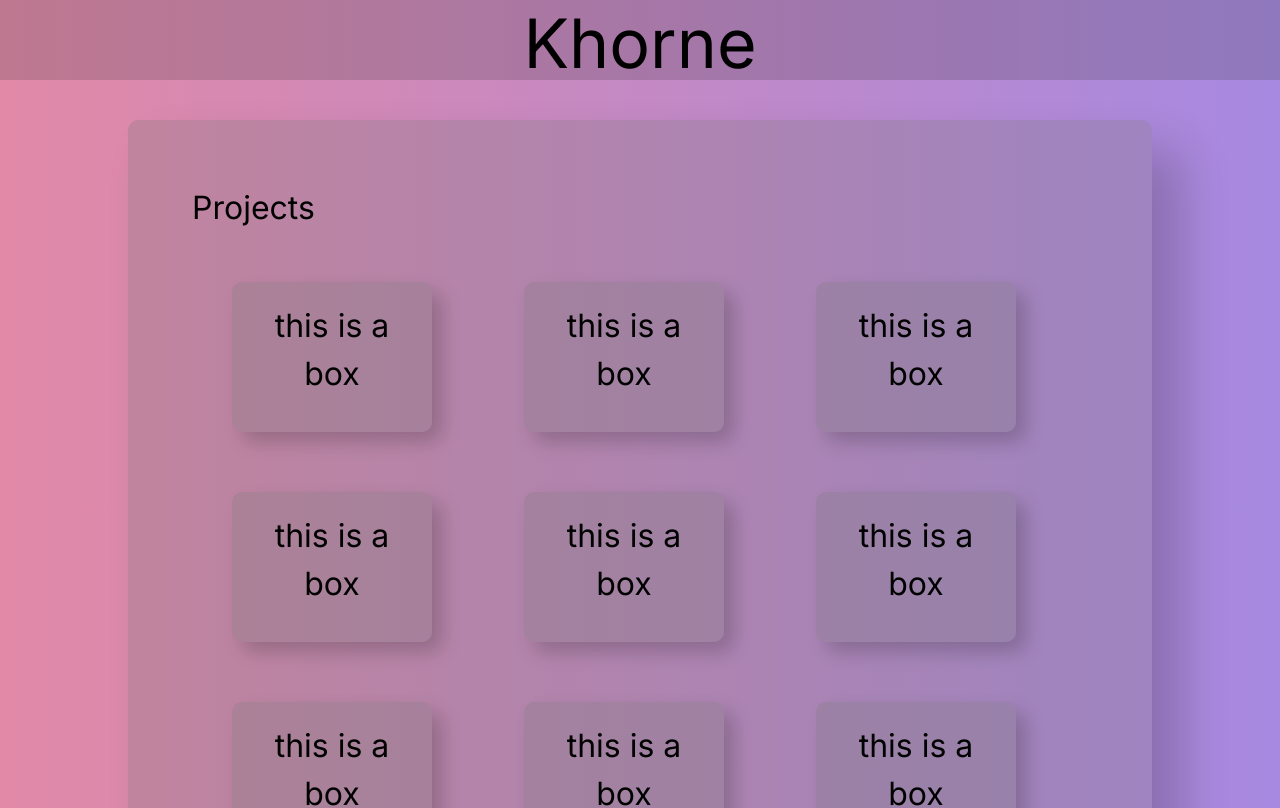
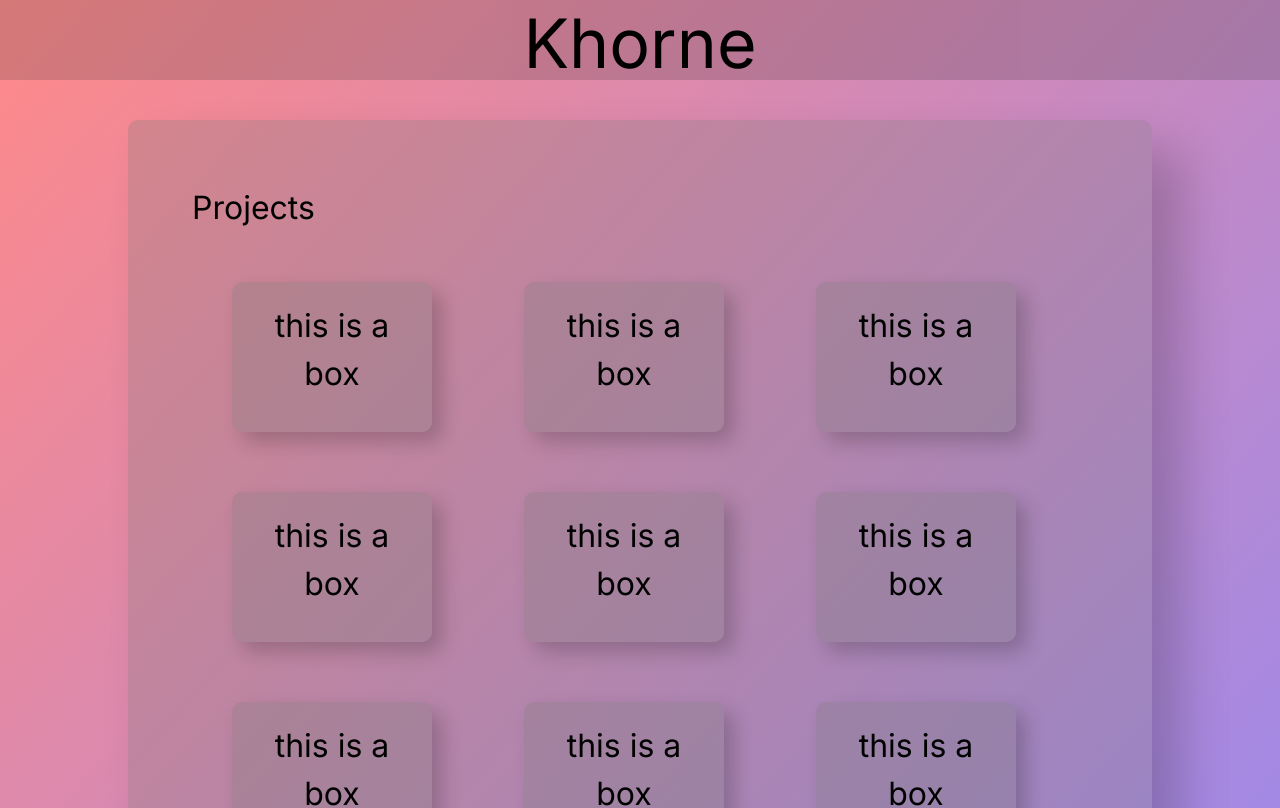
Before and after one commit to Khorne101/website, a Next.js app: page / in a window 1280 px wide. Shown: the top 808 px of the page. Built offline with nearby package versions, Linux system fonts and the light colour scheme.

Commit message:
SCROLLING WORKS AGAIN JESUS CHRIST

```diff
--- a/app/globals.css
+++ b/app/globals.css
@@ -17,22 +17,18 @@
 :root {
   background-image: linear-gradient(to bottom right, #ff222288, #2222ff88);
   margin-top: 0px;
-  overflow: hidden;
+  overflow-x: hidden;
 }
 
 body {
-  overflow-x: hidden;
-  overflow-y: scroll;
   margin: 0;
   margin-top: 0;
 }
 
 .main {
-  overflow-y: scroll;
   margin-top: 0;
   padding-top: 1px;
   border: black;
-  height: 30000000000000px;
 }
 
 .header {
@@ -52,8 +48,6 @@ body {
 }
 
 .content {
-  overflow-y: scroll;
-  height: 30000000000000px;
   margin-top: calc(15vh - 1px);
   margin-left: 10vw;
   margin-right: 10vw;
```
